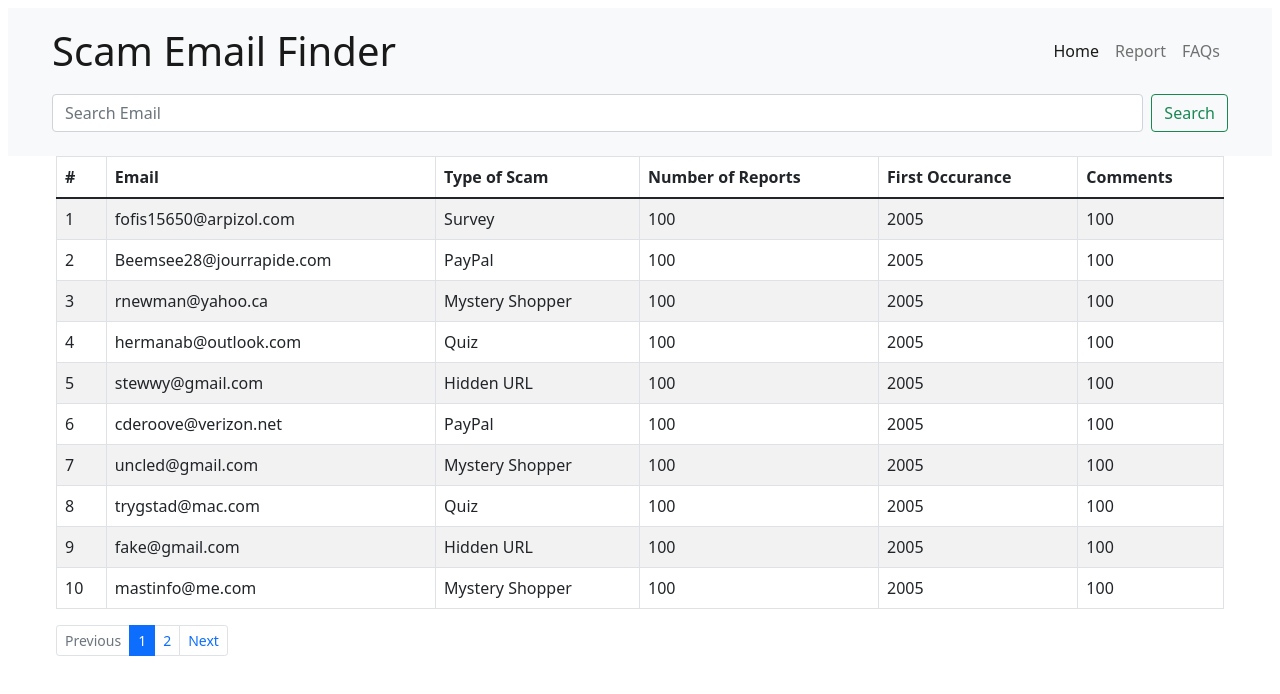
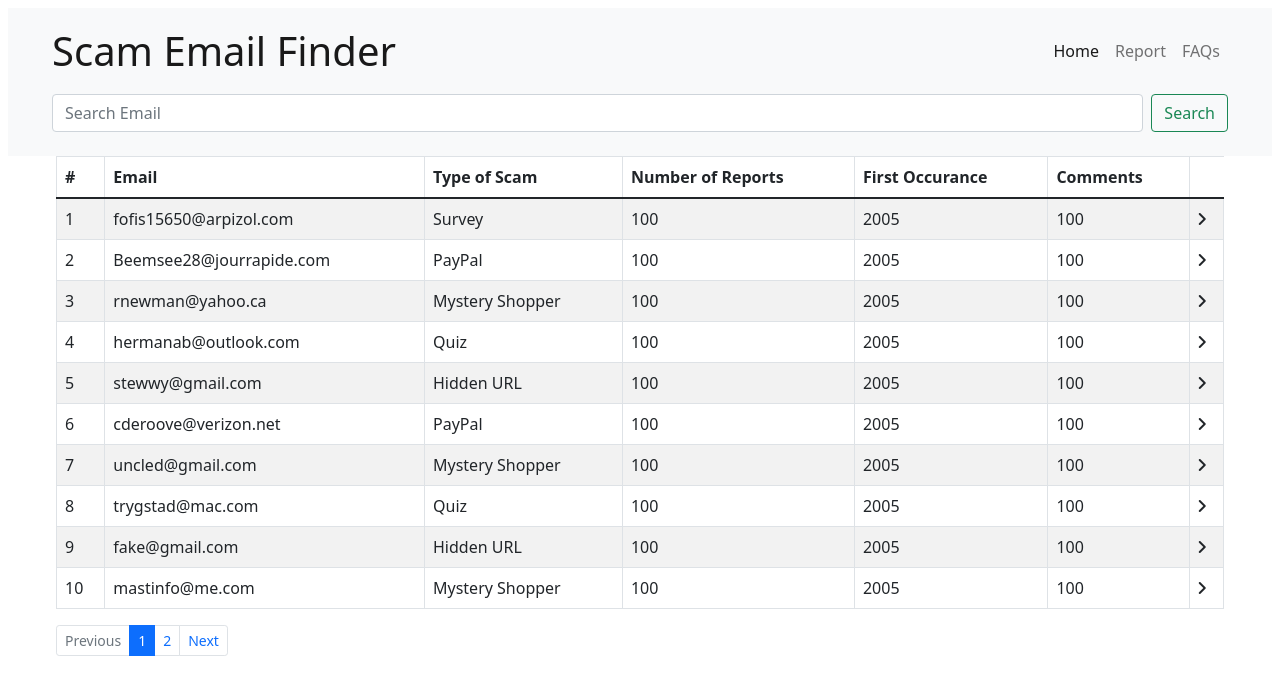
Before and after one commit to mixemer/email_spam_database, a Svelte app: page / in a window 1280 px wide. Shown: the top 694 px of the page. Built offline with nearby package versions, Linux system fonts and the light colour scheme.

Commit message:
add arrow

```diff
--- a/src/components/TableDatabase.svelte
+++ b/src/components/TableDatabase.svelte
@@ -52,6 +52,7 @@
                     <td>{result.report_count}</td>
                     <td>{result.first}</td>
                     <td>{result.comments}</td>
+                    <td> <i class="fa-solid fa-angle-right"></i> </td>
                 </tr>
             {/each}
         </tbody>
```
